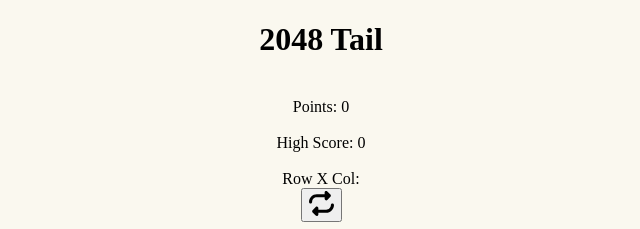
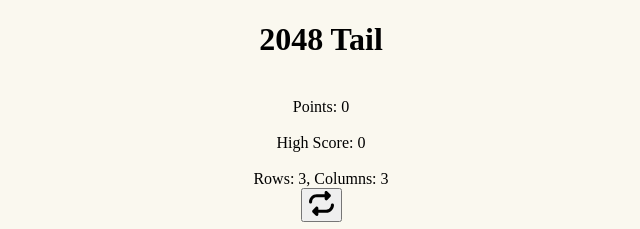
Before and after one commit to pkd2210/2048-tail, a plain HTML site: page index.html in a window 1280 px wide. Shown: the top 229 px of the page, 319-959 px from the left. Drawn offline with Linux system fonts and the light colour scheme.

Commit message:
fixed points savings when refreshing + added the Rows: x, coulmns: y test

```diff
--- a/index.html
+++ b/index.html
@@ -10,7 +10,7 @@
     <h1>2048 Tail</h1><br>
     <div id="points">Points: 0</div><br>
     <div id="highscore">Highscore: 0</div><br>
-    <div>Row X Col: </div>
+    <div id="rowColText">Row: 0, Col: 0</div>
     <button onclick="restartGame()"><img src="assets/restart.svg" alt="restart" width="25" height="25"></button>
     <div class="grid-container"></div>
     <script src="index.js"></script>
--- a/index.js
+++ b/index.js
@@ -4,7 +4,7 @@ const spawnChance = 0.9; // this if the chance that a 2 will spawn instted of a
 const deafaulyColSize = 3;
 const defaultRowSize = 3;
 
-let points = 0; // should remain 0 cause this is the points of the game (i gurss you can change it if you want)
+let points = parseInt(document.cookie.split("points=")[1]?.split(";")[0]) || 0; // should remain 0 cause this is the points of the game (i gurss you can change it if you want)
 
 const colSize = parseInt(document.cookie.split("colSize=")[1]?.split(";")[0]) || deafaulyColSize;
 const rowSize = parseInt(document.cookie.split("rowSize=")[1]?.split(";")[0]) || defaultRowSize;
@@ -69,6 +69,7 @@ function restartGame() {
     document.cookie = `boardStat=; path=/; max-age=0`;
     document.cookie = `colSize=; path=/; max-age=0`;
     document.cookie = `rowSize=; path=/; max-age=0`;
+    document.cookie = `points=; path=/; max-age=0`;
     location.reload();
 }
 function saveGame() {
@@ -155,8 +156,15 @@ function getBoardState() {
     return boardState;
 }
 
+function updateRowColText() {
+    document.getElementById('rowColText').textContent = `Rows: ${rowSize}, Columns: ${colSize}`;
+}
+
+updateRowColText();
+
 function updatePoints() {
     document.getElementById('points').textContent = 'Points: ' + points;
+    document.cookie = `points=${points}; path=/; max-age=1000000000`;
     updateHighscore();
 }
 
@@ -181,6 +189,7 @@ function merge(array) {
     }
     points += newPoints;
     updatePoints();
+    updateRowColText();
     return array.filter(val => val !== 0);
 }
 
```
